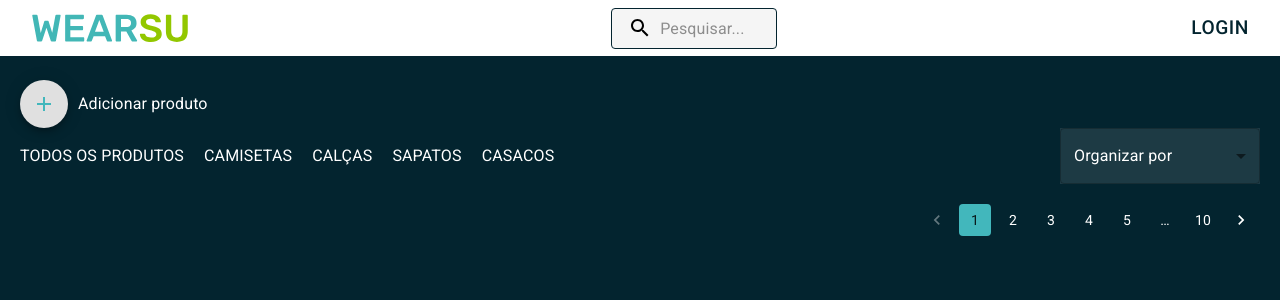
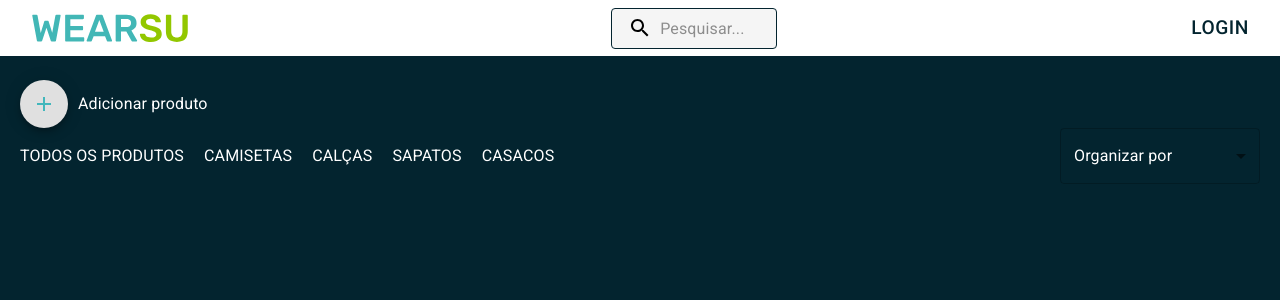
Before and after one commit to lucasdosualdo/Wearsu-Fullstack, a React (Create React App) app in the folder frontend/: page / in a window 1280 px wide. Shown: the top 300 px of the page. Built offline with nearby package versions, Linux system fonts and the light colour scheme.

Commit message:
Revert "style: create pagination component"
This reverts commit dd353b9f48990121ff8e383ee59a62a586a7765f.

```diff
--- a/frontend/src/components/Pagination/index.js
+++ /dev/null
@@ -1,28 +0,0 @@
-import * as React from "react";
-import { Pagination, Stack } from "@mui/material";
-import styled from "@emotion/styled";
-
-export default function PaginationComponent() {
-  return (
-    <Container>
-      <Stack spacing={2}>
-        <Pagination
-          count={10}
-          shape="rounded"
-          color="primary"
-          sx={{
-            "& .MuiPaginationItem-root": {
-              color: "primary.white",
-            },
-          }}
-        />
-      </Stack>
-    </Container>
-  );
-}
-
-const Container = styled("div")({
-  padding: "20px 0",
-  display: "flex",
-  justifyContent: "flex-end",
-});
--- a/frontend/src/components/SortingProducts/index.js
+++ b/frontend/src/components/SortingProducts/index.js
@@ -59,11 +59,7 @@ export default function SortingProducts() {
           <Box sx={{ minWidth: 200, maxWidth: 200 }}>
             <FormControl
               fullWidth
-              sx={{
-                borderBottomColor: "white",
-                color: "white",
-                backgroundColor: "rgba(255, 255, 255, 0.1)",
-              }}
+              sx={{ borderBottomColor: "white", color: "white" }}
             >
               <InputLabel id="demo-simple-select-label">
                 Organizar por
@@ -85,6 +81,7 @@ export default function SortingProducts() {
             </FormControl>
           </Box>
         </ThemeProvider>
+
       </Container>
     </>
   );
--- a/frontend/src/pages/Home/index.js
+++ b/frontend/src/pages/Home/index.js
@@ -4,7 +4,6 @@ import AddIcon from "@mui/icons-material/Add";
 import Header from "../../components/Header";
 import styled from "@emotion/styled";
 import SortingProducts from "../../components/SortingProducts";
-import Pagination from "../../components/Pagination";
 
 export default function Home() {
   return (
@@ -25,7 +24,6 @@ export default function Home() {
           </Typography>
         </AddProductWrapper>
         <SortingProducts />
-        <Pagination />
       </Container>
     </>
   );
--- a/frontend/src/themes/theme.js
+++ b/frontend/src/themes/theme.js
@@ -3,7 +3,7 @@ import { createTheme } from "@mui/material";
 const theme = createTheme({
   palette: {
     primary: {
-      main: "#42b7bc",
+      main: "#3f51b5",
       black: "#000000",
       white: "#ffffff",
       lightgray: "#f5f5f5",
```
